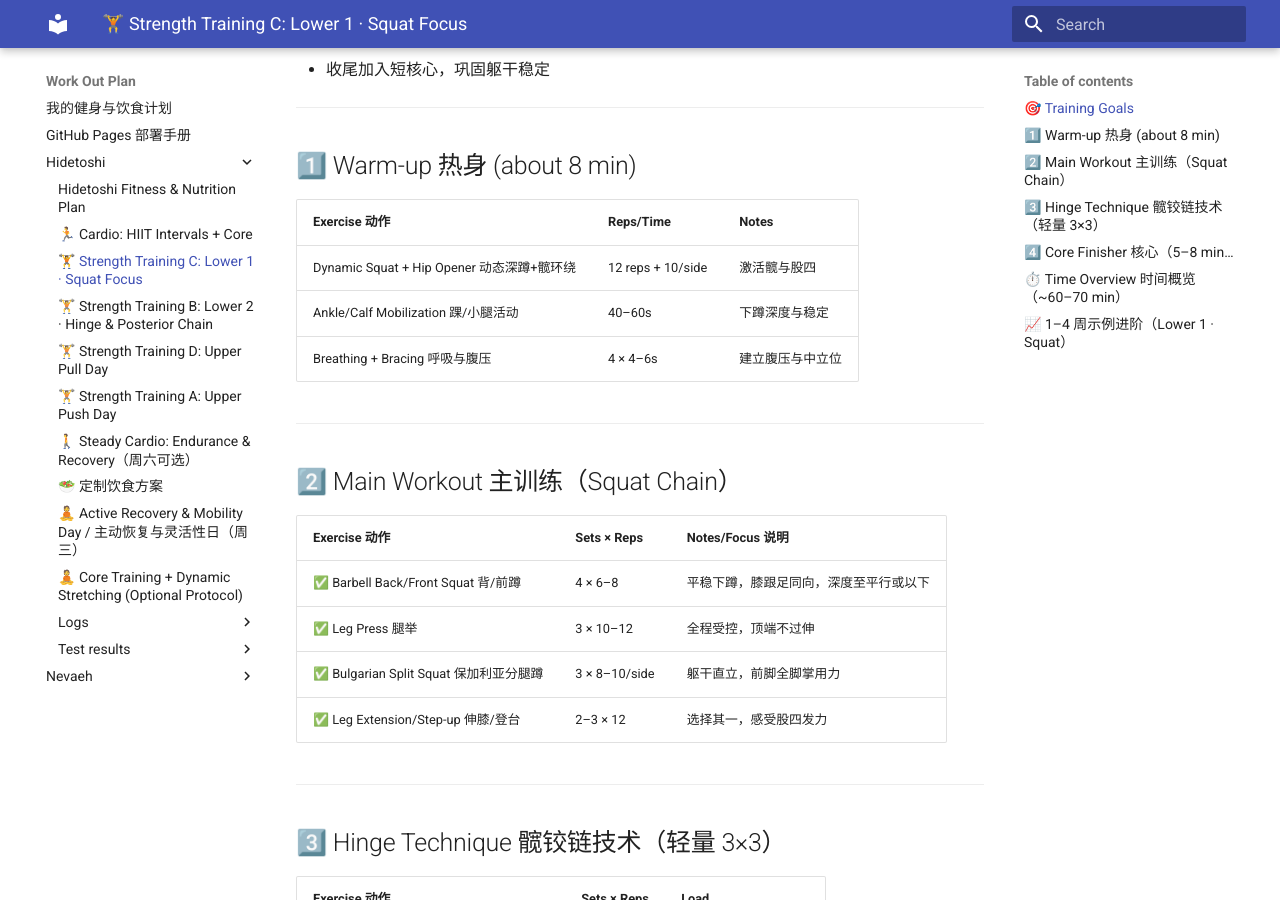
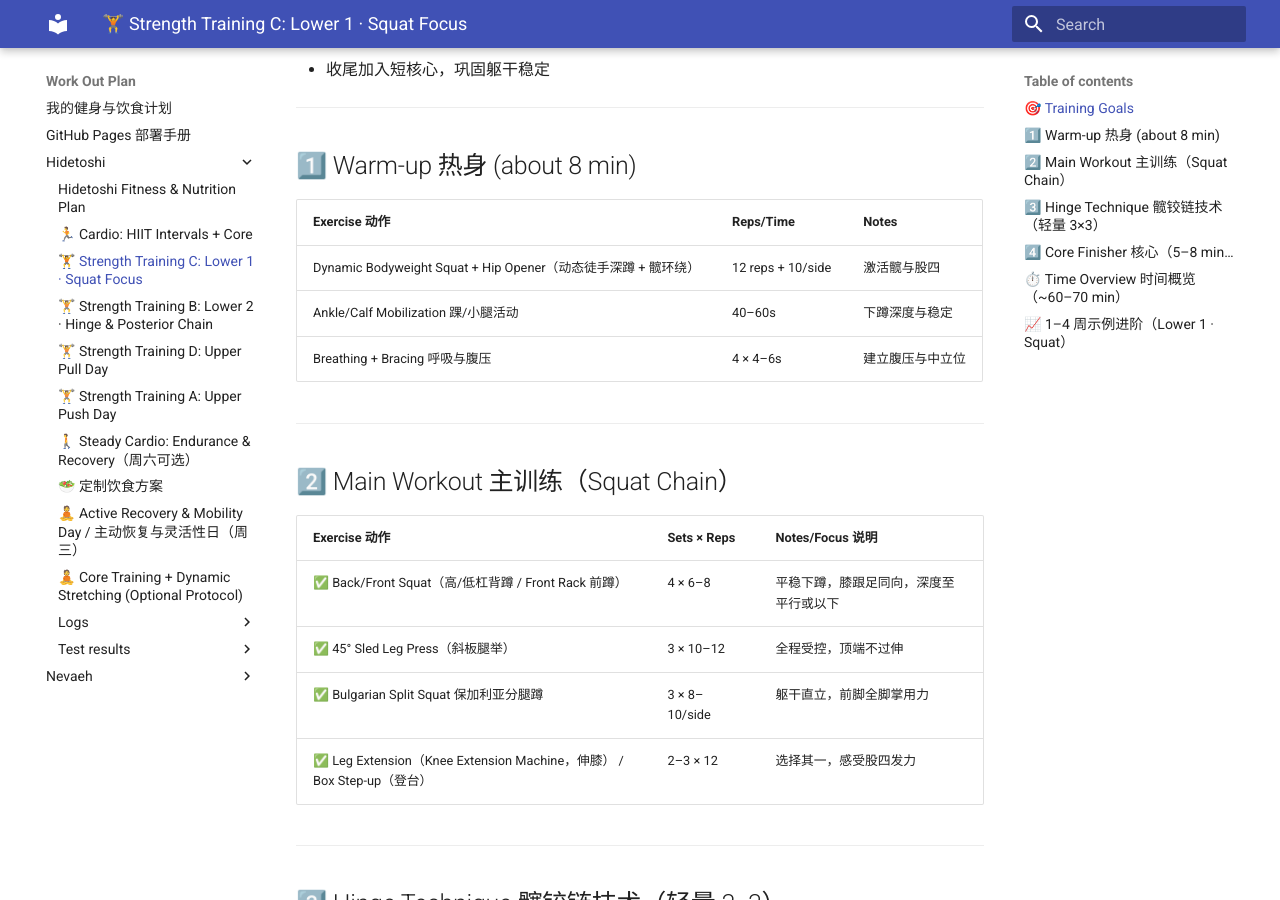
Before and after one commit to Hidetoshi20/work-out-plan, an MkDocs documentation site: the page built from docs/hidetoshi/🏋️ Lower 1 - Squat Focus.md, in a window 1280 px wide and 900 px high, scrolled down 241 px. Built offline with MkDocs 1.6.1 and Material for MkDocs 9.7.7, drawn with Linux system fonts in a browser that asks for light colours.

Commit message:
fix: Update exercise names and descriptions in Lower 1 - Squat Focus document
- Revised exercise names for clarity, including "Dynamic Bodyweight Squat" and "Back/Front Squat."
- Enhanced descriptions for better understanding of exercise focus and execution.
- Ensured consistency in terminology across the training document.

```diff
--- a/docs/hidetoshi/🏋️ Lower 1 - Squat Focus.md
+++ b/docs/hidetoshi/🏋️ Lower 1 - Squat Focus.md
@@ -12,7 +12,7 @@
 
 | Exercise 动作                     | Reps/Time | Notes |
 |----------------------------------|-----------|-------|
-| Dynamic Squat + Hip Opener 动态深蹲+髋环绕 | 12 reps + 10/side | 激活髋与股四 |
+| Dynamic Bodyweight Squat + Hip Opener（动态徒手深蹲 + 髋环绕） | 12 reps + 10/side | 激活髋与股四 |
 | Ankle/Calf Mobilization 踝/小腿活动 | 40–60s   | 下蹲深度与稳定 |
 | Breathing + Bracing 呼吸与腹压       | 4 × 4–6s | 建立腹压与中立位 |
 
@@ -22,10 +22,10 @@
 
 | Exercise 动作                         | Sets × Reps | Notes/Focus 说明 |
 |--------------------------------------|-------------|------------------|
-| ✅ Barbell Back/Front Squat 背/前蹲       | 4 × 6–8     | 平稳下蹲，膝跟足同向，深度至平行或以下 |
-| ✅ Leg Press 腿举                       | 3 × 10–12   | 全程受控，顶端不过伸 |
+| ✅ Back/Front Squat（高/低杠背蹲 / Front Rack 前蹲） | 4 × 6–8     | 平稳下蹲，膝跟足同向，深度至平行或以下 |
+| ✅ 45° Sled Leg Press（斜板腿举）        | 3 × 10–12   | 全程受控，顶端不过伸 |
 | ✅ Bulgarian Split Squat 保加利亚分腿蹲    | 3 × 8–10/side | 躯干直立，前脚全脚掌用力 |
-| ✅ Leg Extension/Step-up 伸膝/登台         | 2–3 × 12    | 选择其一，感受股四发力 |
+| ✅ Leg Extension（Knee Extension Machine，伸膝） / Box Step-up（登台） | 2–3 × 12    | 选择其一，感受股四发力 |
 
 ---
 
```
